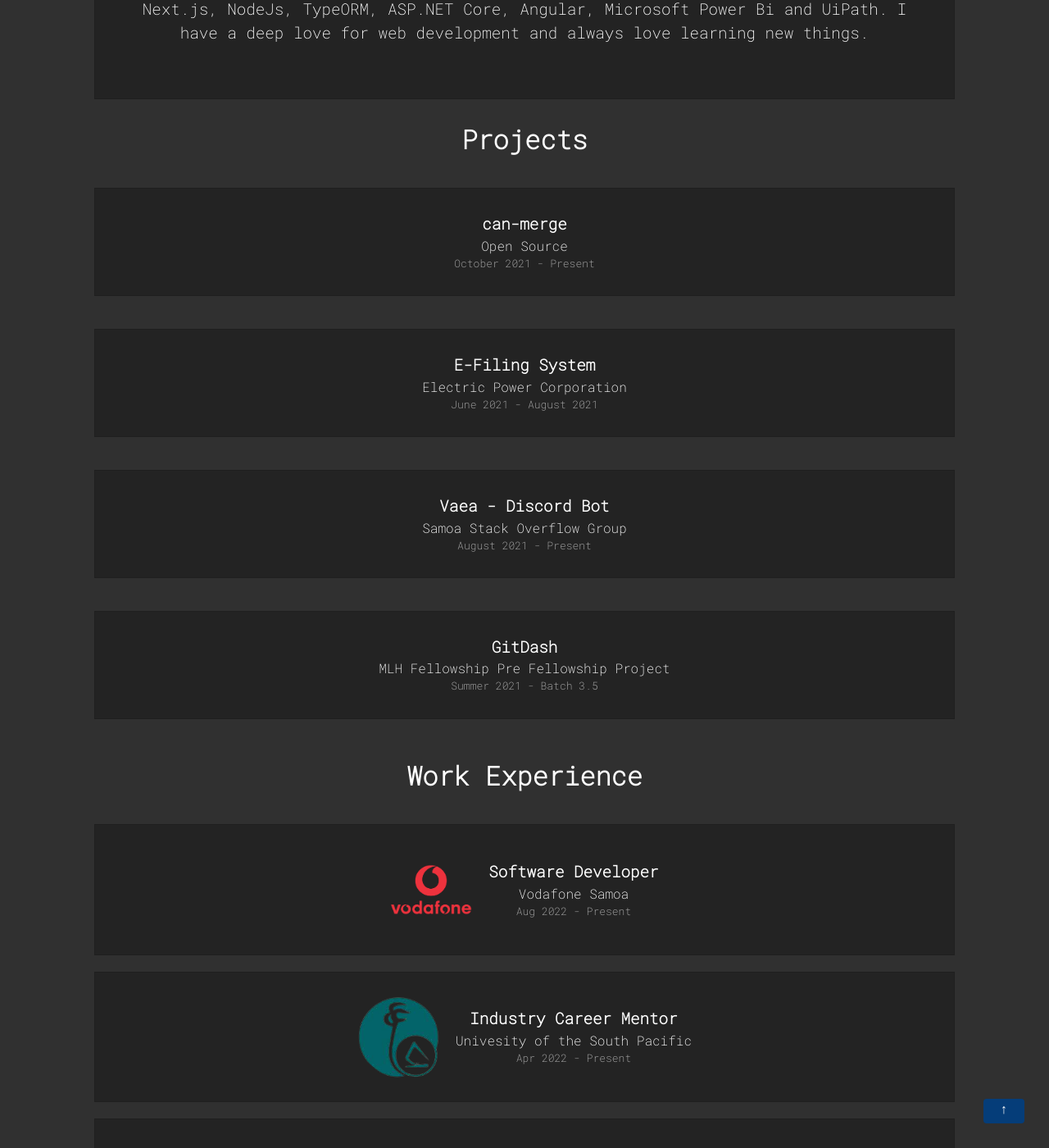
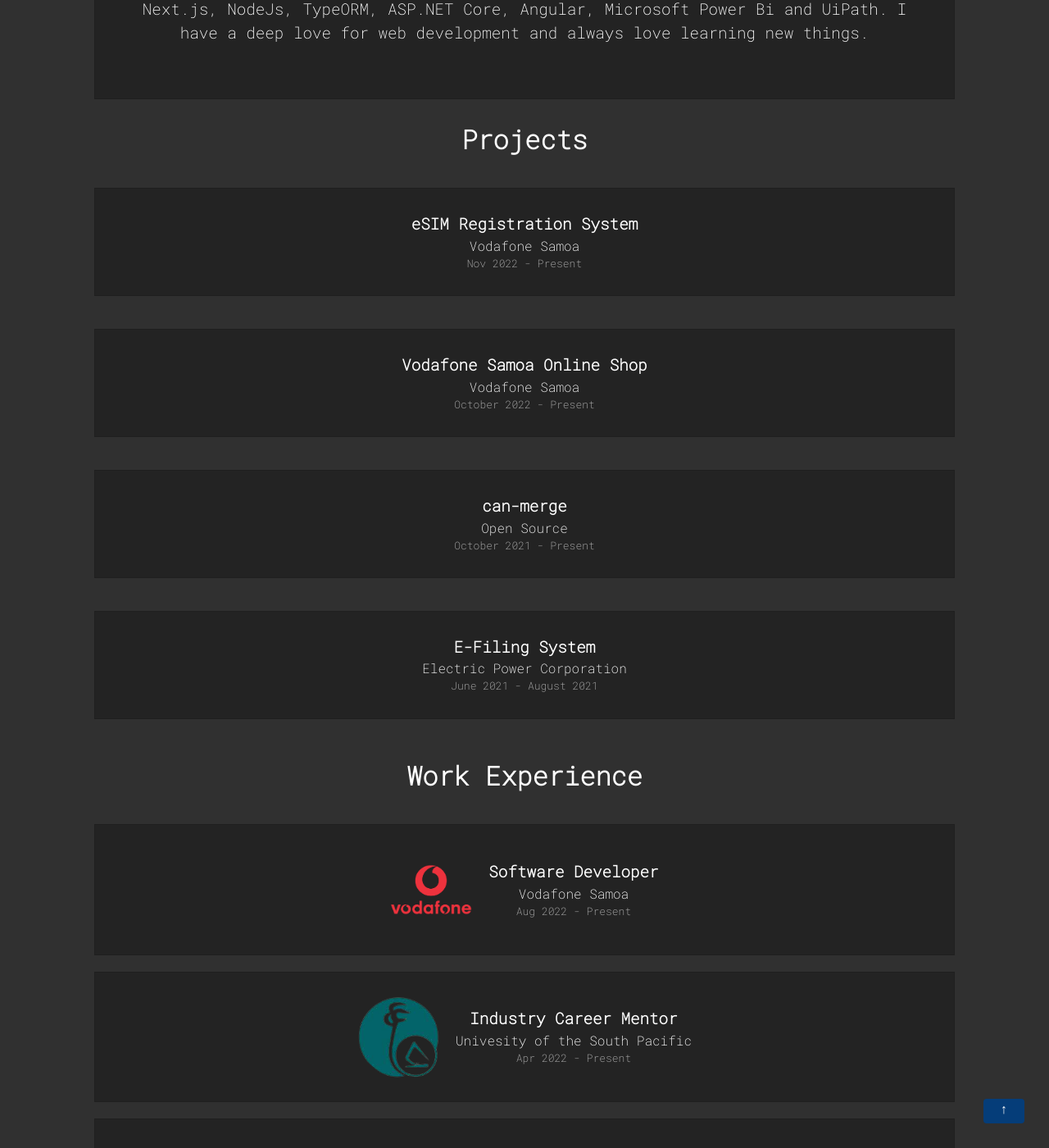
Before and after one commit to Green-Ranger11/Alesana-Eteuati-Jr, a Jekyll site: the page built from index.html, in a window 1280 px wide and 1400 px high, scrolled down 923 px. Shown: the whole window at 82% size. Built offline with Jekyll 4.4.1, drawn with Linux system fonts in a browser that asks for light colours; nearby versions of some CDN libraries; part of the change alters nothing that is shown.

Commit message:
[new] update projects

```diff
--- a/_data/projects.yml
+++ b/_data/projects.yml
@@ -1,3 +1,28 @@
+- title: eSIM Registration System
+  event: Vodafone Samoa
+  date: Nov 2022 - Present
+
+  id: 1
+  summary: >- # This means to ignore newlines until the next attribute
+    Built and deployed an eSIM registration system to manage the creation and generation of eSIMs for Vodafone
+    Samoa handsets. This system generated QR Codes for handsets to scan and load eSIMs. The system helped track
+    creation, storage and automate all the processes involved in the generation of eSIM codes. Vodafone Samoa
+    was the first network carrier in Samoa to have eSIM capability for supported devices. This was a full stack
+    application with the following stack: React, Supabase, Express, Metabase along with supporting libraries.
+
+  external_link: https://www.samoaobserver.ws/category/samoa/100683
+
+- title: Vodafone Samoa Online Shop
+  event: Vodafone Samoa
+  date: October 2022 - Present
+
+  id: 2
+  summary: >- # This means to ignore newlines until the next attribute. This summary is used for the overlay card content.
+    Built and deploy an online woocommerce for Vodafone Samoa. This allowed customers to purchase any product or service
+    via online through Visa/Mastercard and then pick up in store. This helped increased revenue for our retail team
+    significantly as people overseas could purchase for any locals in Samoa. The online shop was built with wooco
+
+  external_link: https://shop.vodafone.com.ws
 
 - title: can-merge
   event: Open Source
@@ -5,19 +30,18 @@
 
   github: https://github.com/ljharb/can-merge
 
-  id: 1
+  id: 3
   summary: >- # This means to ignore newlines until the next attribute
     Frequently contribute to can-merge. can-merge is a command-line utility that enables you to check
     whether a certain pull request can actually be merged without navigating to the web UI. It uses
     the GitHub GraphQL API to fetch the latest state of the status checks that might be running and
     evaluates if the PR can be merged.
 
-# Second Dummy project
 - title: E-Filing System
   event: Electric Power Corporation
   date: June 2021 - August 2021
 
-  id: 2
+  id: 4
   summary: >- # This means to ignore newlines until the next attribute
     Build and deployed a e-filing document management system for Electric Power Corporation of Samoa.
     This application helped automate, store and backup critical in-house documents for EPC. Prior,
@@ -25,34 +49,3 @@
     time, paper and costs. This was a web application built on Angular and .Net Core. In addition,
     the application also had strict controls on what users could do particularly who can upload,
     view, download and archive files as well as searching.
-
-- title: Vaea - Discord Bot
-  event: Samoa Stack Overflow Group
-  date: August 2021 - Present
-
-  github: https://github.com/Green-Ranger11/SamoaDevBot
-
-  id: 3
-  summary: >- # This means to ignore newlines until the next attribute
-    Built and deployed a discord bot for the local programming community in Samoa. The group
-    is name Samoa Stack Overflow and is a coming togethor of  all the programmers in Samoa despite
-    There only being a handful of us. Built this discord bot using discord.js library and have
-    incorporated slash commands and roles given by reactions. Also set up continuous deploys with
-    github actions to deploy bot to Linode cluster to run 24/7
-
-- title: GitDash
-  event: MLH Fellowship Pre Fellowship Project
-  date: Summer 2021  - Batch 3.5
-
-  # Optional links
-  github: https://github.com/MLH-Fellowship/gitdash
-  external_link: https://gitdash.tech
-  video_demo: https://youtu.be/BD9mdLCV8zs
-
-  id: 4
-  summary: >- # This means to ignore newlines until the next attribute. This summary is used for the overlay card content.
-    As software developers, we have often started new projects and then we forgot about it.
-    This mostly happens because we don't track what items we are working on and what the deadline
-    is. We might track a single repo and all the issues on it but what if we had one place which
-    would track all of our issues and send us reminders when we don't work a specific deadline
-    irrespective of what the repository may be. Presenting to you, GitDash..
```
